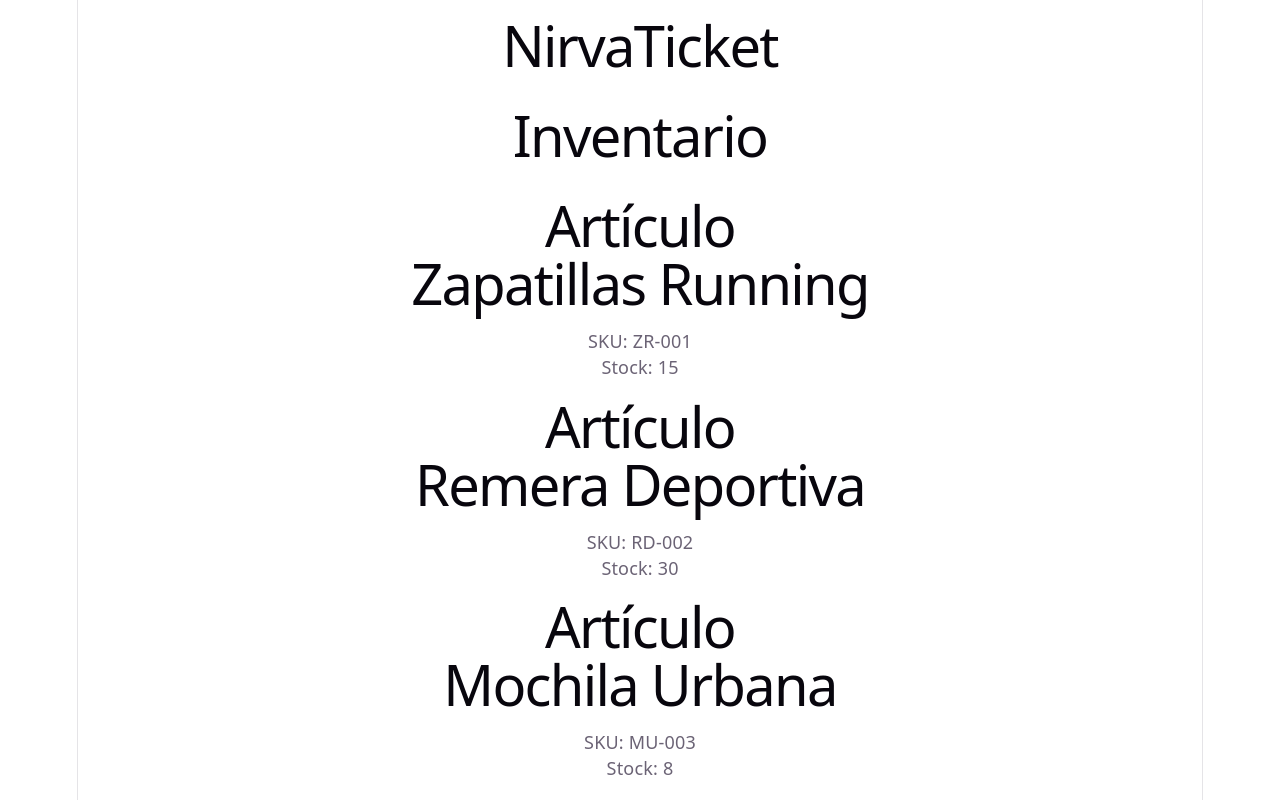
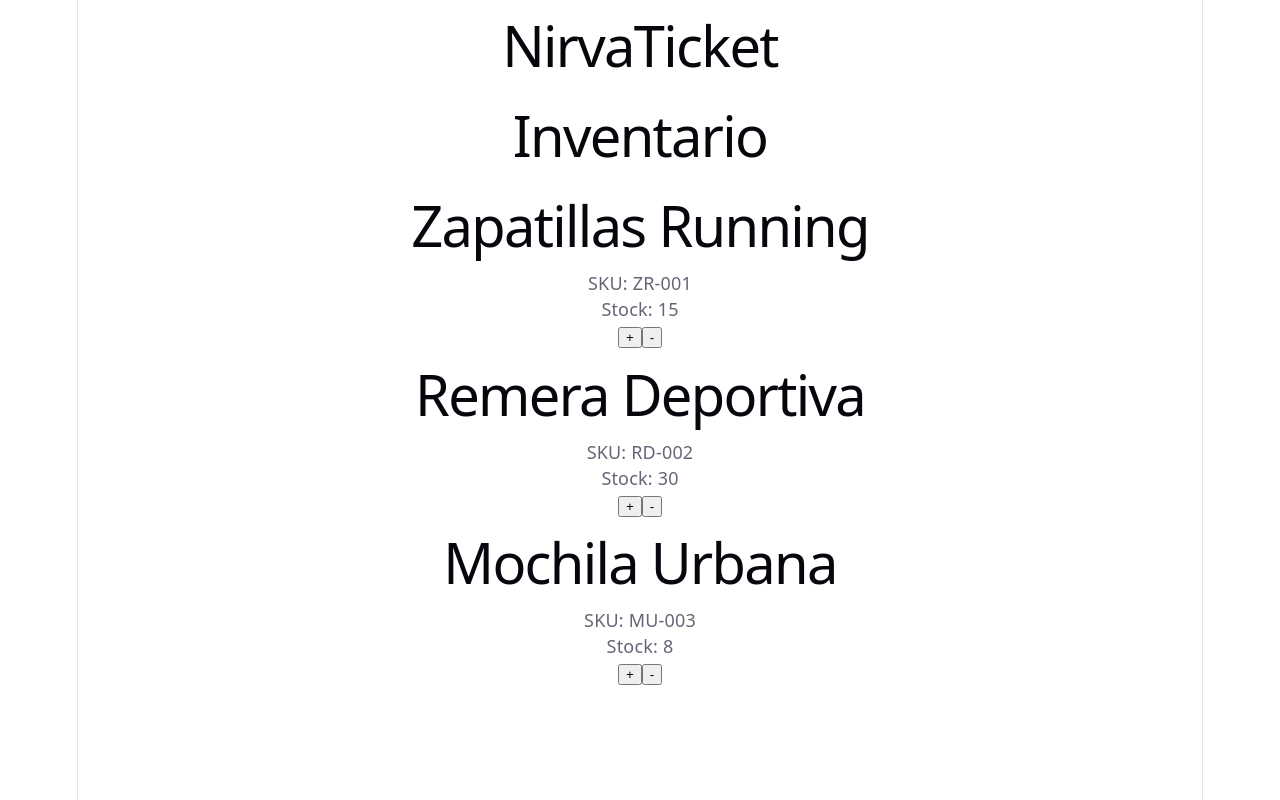
Before and after one commit to sabrina-olivera/NirvaTicket, a React (Vite) app in the folder NirvaTicket/frontend/: page / in a window 1280 px wide. Built offline with nearby package versions, Linux system fonts and the light colour scheme.

Commit message:
add quantity counter state to Ticket component

```diff
--- a/NirvaTicket/frontend/src/Home.jsx
+++ b/NirvaTicket/frontend/src/Home.jsx
@@ -5,7 +5,8 @@ import { items } from './data/items'
 function Main() {
   console.log(items);
   return (
-    <ProductList items = {items} />
+    // <ProductList items = {items} />
+    <Ticket items = {items} />
   )
 }
 
--- a/NirvaTicket/frontend/src/components/StockList/ProductCard.jsx
+++ b/NirvaTicket/frontend/src/components/StockList/ProductCard.jsx
@@ -1,22 +1,15 @@
 
 const ProductCard = ( {item}  ) =>  { //props
-
-
-  console.log(item)
-
-  // let cantidad = 1;
-  // const  sumar = () => {
-  //   cantidad = cantidad ++;
-  // }
 
   return (
     <>
     <div>
-        <h1>Artículo</h1>
         <div>
           <h1>{item.name}</h1>
           <p>SKU: {item.sku}</p>
           <p>Stock: {item.stock}</p>
+          <button type='button' > editar </button>
+          <button type='button' > ocultar </button>
         </div>
     </div>
     </>
--- a/NirvaTicket/frontend/src/components/StockList/ProductList.jsx
+++ b/NirvaTicket/frontend/src/components/StockList/ProductList.jsx
@@ -1,7 +1,7 @@
 import ProductCard from './ProductCard';
 
 
-function ProductList({items}) {
+function ProductList({items}) { //desestructurando ese objeto y agarrando solo el array que necesitás.
    console.log(items)
   return (
     <>
@@ -9,7 +9,7 @@ function ProductList({items}) {
       {
       items.map(
         item => (
-         <ProductCard
+         <ProductCard //represento ProductCard
           item={item}
          />
       ))}
--- a/NirvaTicket/frontend/src/components/Ticket/Detail.jsx
+++ b/NirvaTicket/frontend/src/components/Ticket/Detail.jsx
@@ -1,26 +1,30 @@
+import {useState} from 'react'
 
-import {useState} from 'react'
-const Detail = ( { name, price }  ) =>  {
+const Detail = ({item}) =>  {
 
-  const [cantidad, setCantidad] = useState(0);
+    const [stock, setStock] = useState(item.stock)
 
-  const  sumar = () => {
-    let nuevaCantidad = cantidad + 1
-    setCantidad(nuevaCantidad)
-  }
+    const add = () => {
+        let nuevoStock = stock + 1
+        setStock(nuevoStock);
+    }
+
+    const remove = () => {
+    if (stock > 0) {
+        let nuevoStock = stock - 1
+        setStock(nuevoStock);
+    }
+    }
 
   return (
     <div>
-        <h1>Detalle</h1>
-        <div className='card p-2'>
-          <h4>  { name }</h4>
-          <h5>$ { price }</h5>
-          <p> Cantidad
-              <span> { cantidad} </span>
-          </p>
+          <h1>{item.name}</h1>
+          <p>SKU: {item.sku}</p>
+          <p>Stock: {stock}</p>
+          {/* el mismo nombre que el State */}
 
-          <button onClick={sumar} type='button' > + </button>
-        </div>
+          <button onClick={add} type='button' > + </button>
+          <button onClick={ remove} type='button' className='btn btn-dark'> - </button>
     </div>
   )
 }
--- a/NirvaTicket/frontend/src/components/Ticket/Ticket.jsx
+++ b/NirvaTicket/frontend/src/components/Ticket/Ticket.jsx
@@ -1,11 +1,18 @@
 import Detail from './Detail';
 
-function Ticket() {
+
+function Ticket({items}) {
   return (
     <>
-      <h1>Ticket</h1>
-      <Detail name='remera' price={23}/>
-      <Detail name='buzo' price={50}/>
+      <h1>Inventario</h1>
+      {
+      items.map(
+        item => (
+         <Detail //represento ProductCard
+          key={item.id}
+          item={item}
+         />
+      ))}
     </>
   )
 }
--- a/NirvaTicket/frontend/src/data/items.js
+++ b/NirvaTicket/frontend/src/data/items.js
@@ -1,5 +1,5 @@
 export const items = [
-  { name: "Zapatillas Running", sku: "ZR-001", stock: 15 },
-  { name: "Remera Deportiva",   sku: "RD-002", stock: 30 },
-  { name: "Mochila Urbana",     sku: "MU-003", stock: 8  },
+  { id: 1, name: "Zapatillas Running", sku: "ZR-001", stock: 15 },
+  { id: 2, name: "Remera Deportiva",   sku: "RD-002", stock: 30 },
+  { id: 3, name: "Mochila Urbana",     sku: "MU-003", stock: 8  },
 ];
```
